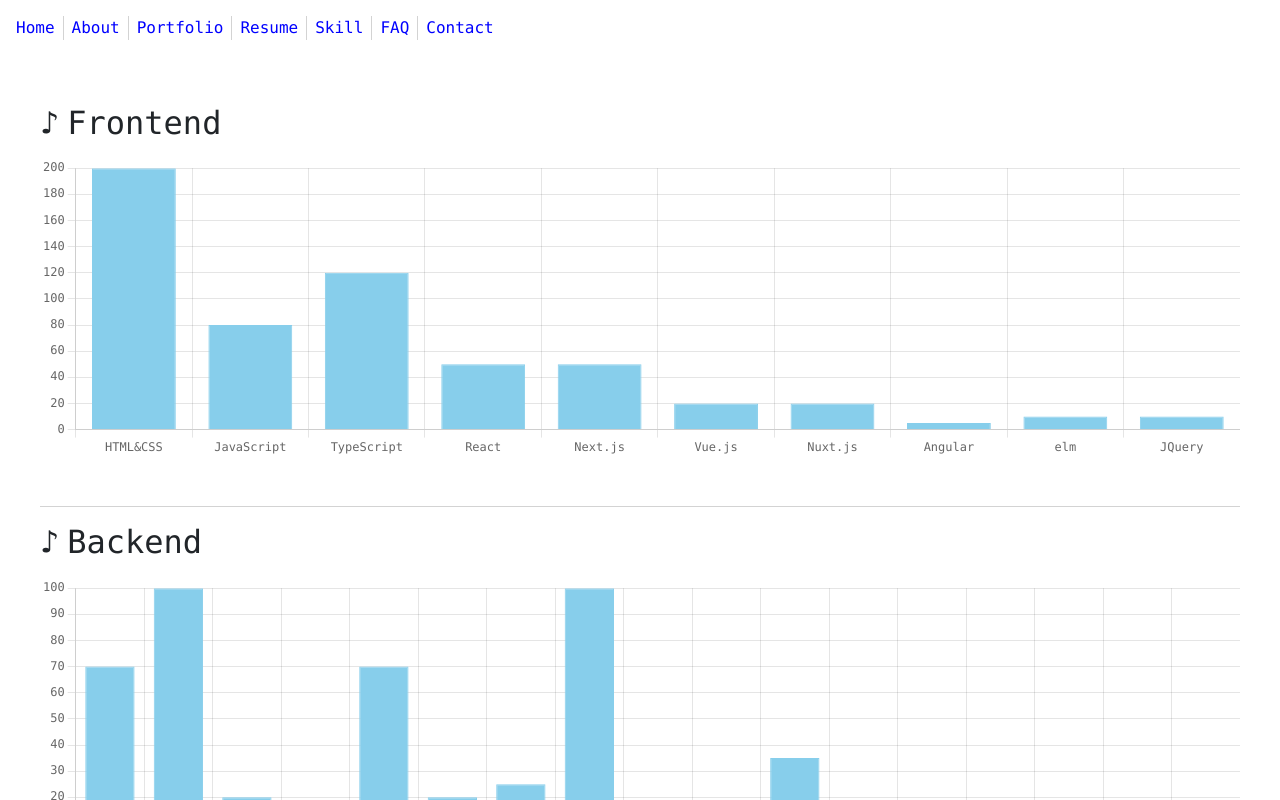
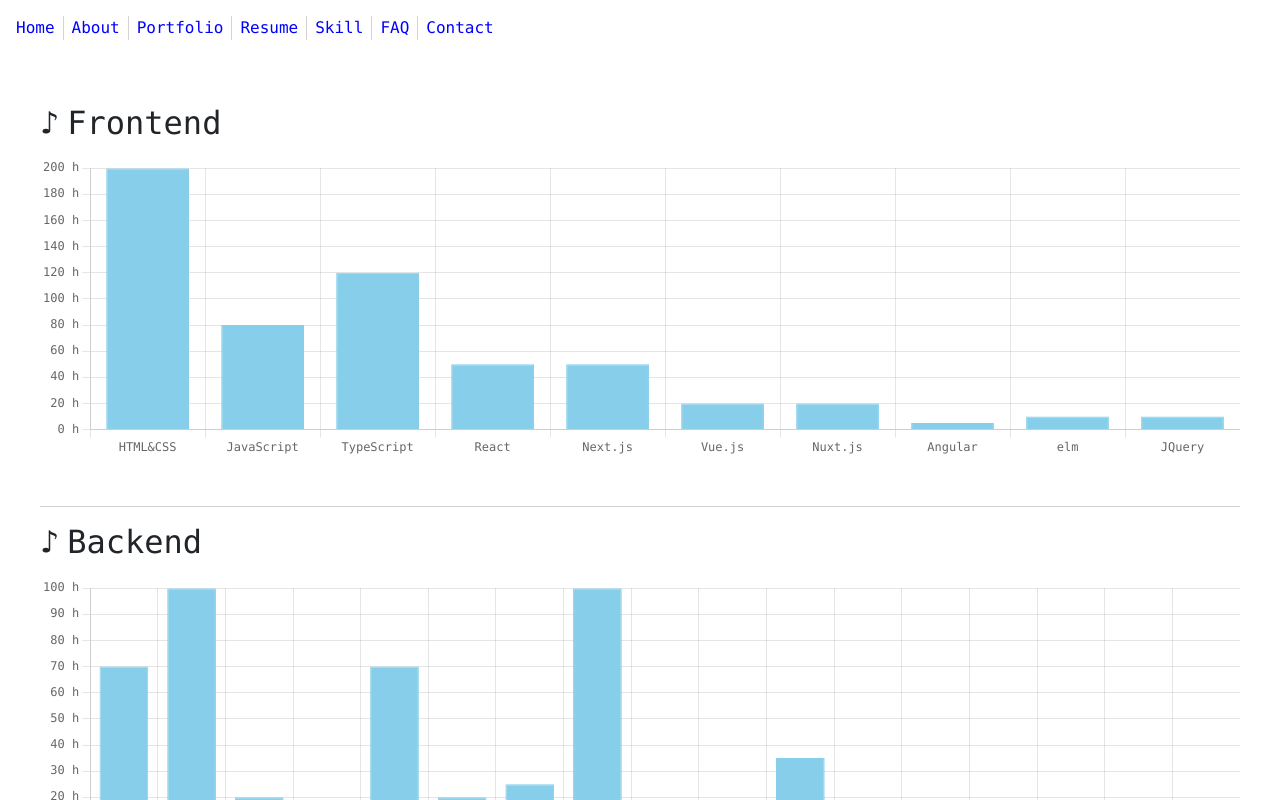
Before and after one commit to osawa-koki/osawa-koki, a Next.js app in the folder portfolio/: page /skill in a window 1280 px wide. Shown: the top 800 px of the page. Built offline with nearby package versions, Linux system fonts and the light colour scheme.

Commit message:
スケール単位表示した。

```diff
--- a/portfolio/pages/skill.tsx
+++ b/portfolio/pages/skill.tsx
@@ -18,17 +18,15 @@
       display: false,
     },
   },
-  // scales: {
-  //   yAxes: [
-  //     {
-  //       ticks: {
-  //         callback: function(value: number, _a: any, _b: any) {
-  //           return `${value}(h)`;
-  //         },
-  //       },
-  //     },
-  //   ]
-  // },
+  scales: {
+    y: {
+      ticks: {
+        callback: function(value: number, _: any) {
+          return `${value} h`;
+        },
+      },
+    },
+  },
 };
 
 const SkillPage = () => (
```
